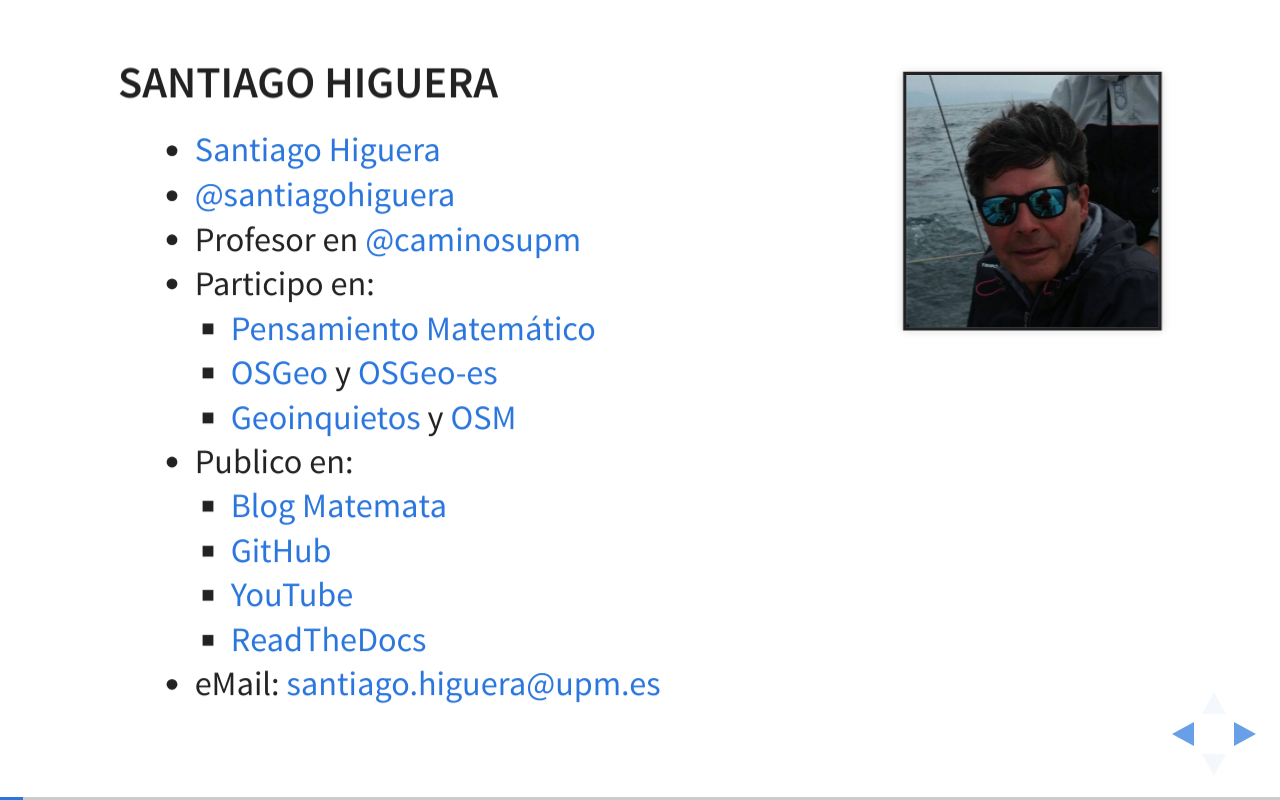
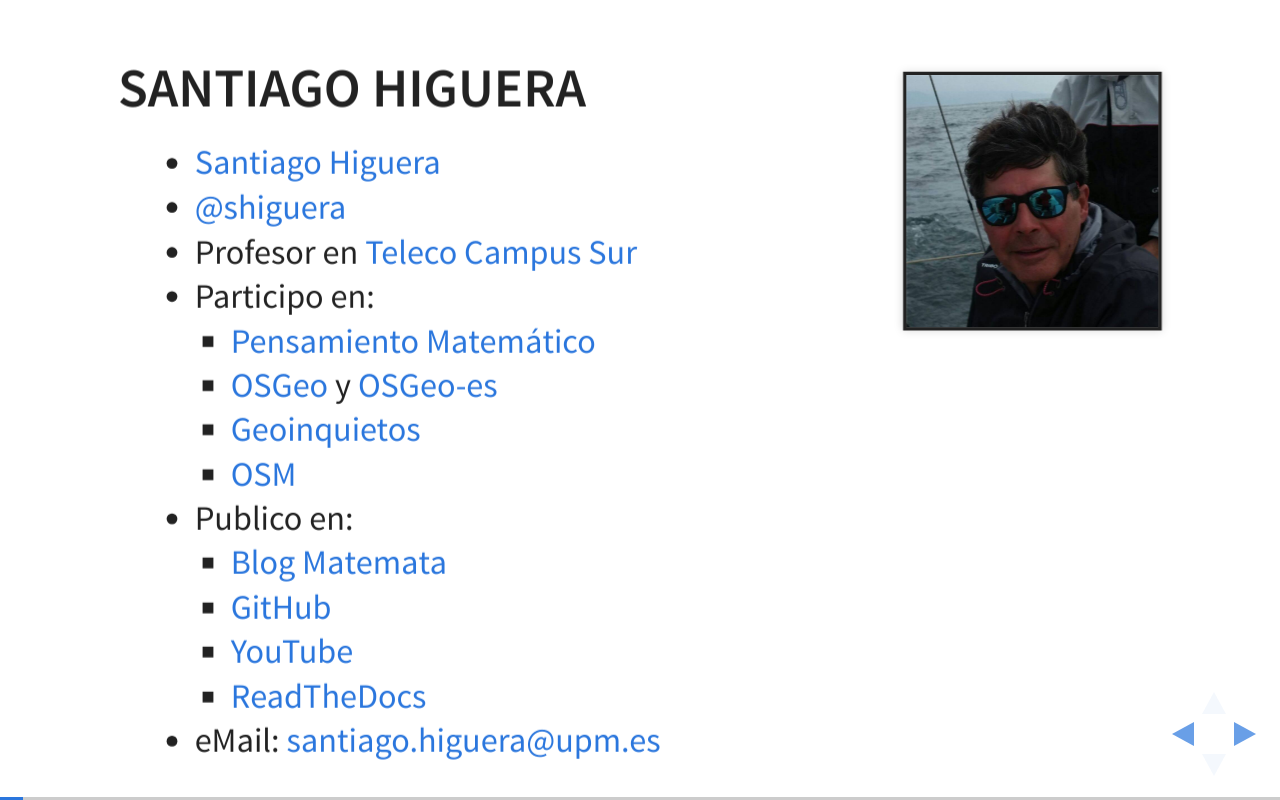
Before and after one commit to shiguera/mgd, a website: page index.html in a window 1280 px wide. Both pictures are taken after a click on the button 1251 px from the left and 734 px from the top of the page. Drawn offline with Linux system fonts and the light colour scheme.

Commit message:
Update bio

```diff
--- a/index.html
+++ b/index.html
@@ -46,23 +46,26 @@
 
 				<!-- Bio -->
 				<section>
-          <h3 style='float:left;'>Santiago Higuera</h3>
-          <div style='float: right; width: 300px; margin: auto'>
+					<h2 style='float:left;'>Santiago Higuera</h2>
+					<div style='float: right; width: 300px'>
 					  <img src="img/fotomia.jpg" style="float: right; width:280px"/>
 					</div>
 
-          <div style='float: left; width:650px; margin: auto'>
+					<div style='float: left; width:650px'>
 					  <ul>
 						<li><a href="https://www.researchgate.net/profile/Santiago_Higuera">Santiago Higuera</a></li>
-              <li><a href="http://twitter.com/santiagohiguera">@santiagohiguera</a></li>
-              <li>Profesor en <a href='https://twitter.com/caminosupm?lang=es'>@caminosupm</a></li>
+						<li><a href="https://fosstodon.org/@shiguera">@shiguera</a></li>
+						<li>Profesor en <a href='https://telecocampussur.etsist.upm.es/'>Teleco Campus Sur</a></li>
 						<li>Participo en:</li>
 						<ul>
 						  <li><a href="http://www2.caminos.upm.es/Departamentos/matematicas/WEBGIE/">Pensamiento Matemático</a></li>
 						  <li><a href="http://osgeo.org">OSGeo</a> y
 							<a href="https://www.osgeo.org/local-chapters/osgeo-spanish-language/">OSGeo-es</a></li>
-	              <li><a href="http://geoinquietos.org">Geoinquietos</a> y <a href="http://osm.org">OSM</a></li>
+						  <li><a href="http://geoinquietos.org">Geoinquietos</a></li>
+						  <li><a href="http://osm.org">OSM</a></li>
 						</ul>
+
+
 						<li>Publico en:
 						  <ul>
 							<li><a href="https://blogs.upm.es/matemata/">Blog Matemata</a></li>
@@ -75,6 +78,7 @@
 					  </ul>
 					</div>
 					</section>
+
 
 
        		<!-- Programa -->
```
Lines whose indentation alone changed are shown as unchanged.
